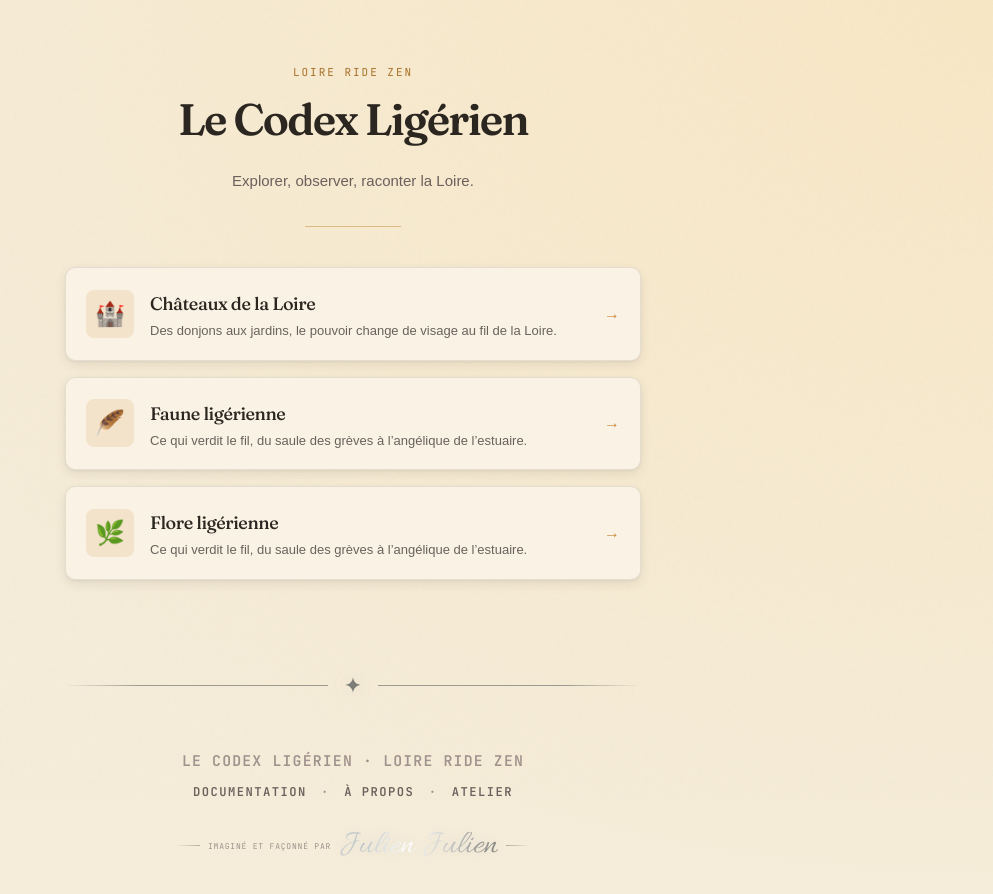
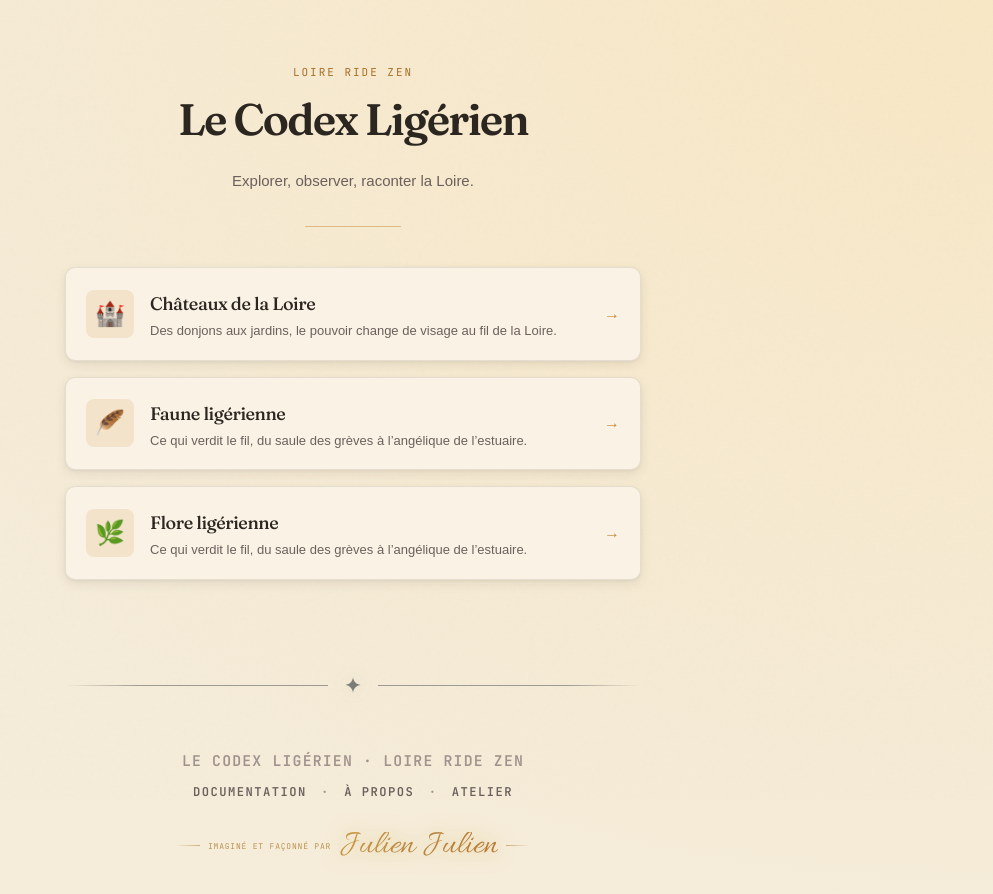
Before and after one commit to iamjulienjulien/loireridezen-codex, a Next.js app: page / in a window 1280 px wide. Shown: the top 894 px of the page, without its empty margins (287-1280 px from the left). Built offline with nearby package versions, Linux system fonts and the light colour scheme.

Commit message:
[LRZ-CODEX] ✨ ui > refine golden PageFooter signature > 🤠 Julien

```diff
--- a/src/components/PageFooter/PageFooter.module.css
+++ b/src/components/PageFooter/PageFooter.module.css
@@ -108,7 +108,11 @@
 .signature::after {
     width: 1.5rem;
     height: 1px;
-    background: linear-gradient(90deg, transparent, var(--border-strong));
+    background: linear-gradient(
+        90deg,
+        transparent,
+        color-mix(in srgb, var(--color-ocre) 64%, transparent)
+    );
     content: "";
 }
 
@@ -117,7 +121,11 @@
 }
 
 .signatureLabel {
-    color: var(--color-ambiance-texte-tertiaire);
+    color: color-mix(
+        in srgb,
+        var(--color-miel) 72%,
+        var(--color-ambiance-texte-tertiaire)
+    );
     font-family: var(--font-mono);
     font-size: 0.5rem;
     letter-spacing: 0.1em;
@@ -134,13 +142,13 @@
     color: transparent;
     background-image: linear-gradient(
         108deg,
-        var(--color-argent) 0%,
-        var(--color-blanc) 18%,
-        var(--color-gris-ardoise) 32%,
-        var(--color-blanc-gris) 48%,
-        var(--color-argent) 64%,
-        white 76%,
-        var(--color-gris) 100%
+        var(--color-ambre) 0%,
+        var(--color-ocre) 16%,
+        var(--color-jaune-paille) 30%,
+        var(--color-jaune) 42%,
+        var(--color-miel) 58%,
+        var(--color-ocre) 76%,
+        var(--color-ambre) 100%
     );
     background-size: 240% 100%;
     background-clip: text;
@@ -150,15 +158,15 @@
     text-underline-offset: 0.2em;
     animation: page-footer-signature-shine 5.2s ease-in-out infinite;
     filter: drop-shadow(
-        0 0 0.18em color-mix(in srgb, var(--color-argent) 36%, transparent)
+        0 0 0.28em color-mix(in srgb, var(--color-jaune) 62%, transparent)
     );
     transition: filter 0.2s ease;
 }
 
 .signatureName:hover {
-    filter: brightness(1.16)
+    filter: brightness(1.22)
         drop-shadow(
-            0 0 0.24em color-mix(in srgb, var(--color-blanc) 46%, transparent)
+            0 0 0.34em color-mix(in srgb, var(--color-jaune-paille) 72%, transparent)
         );
 }
 
```
